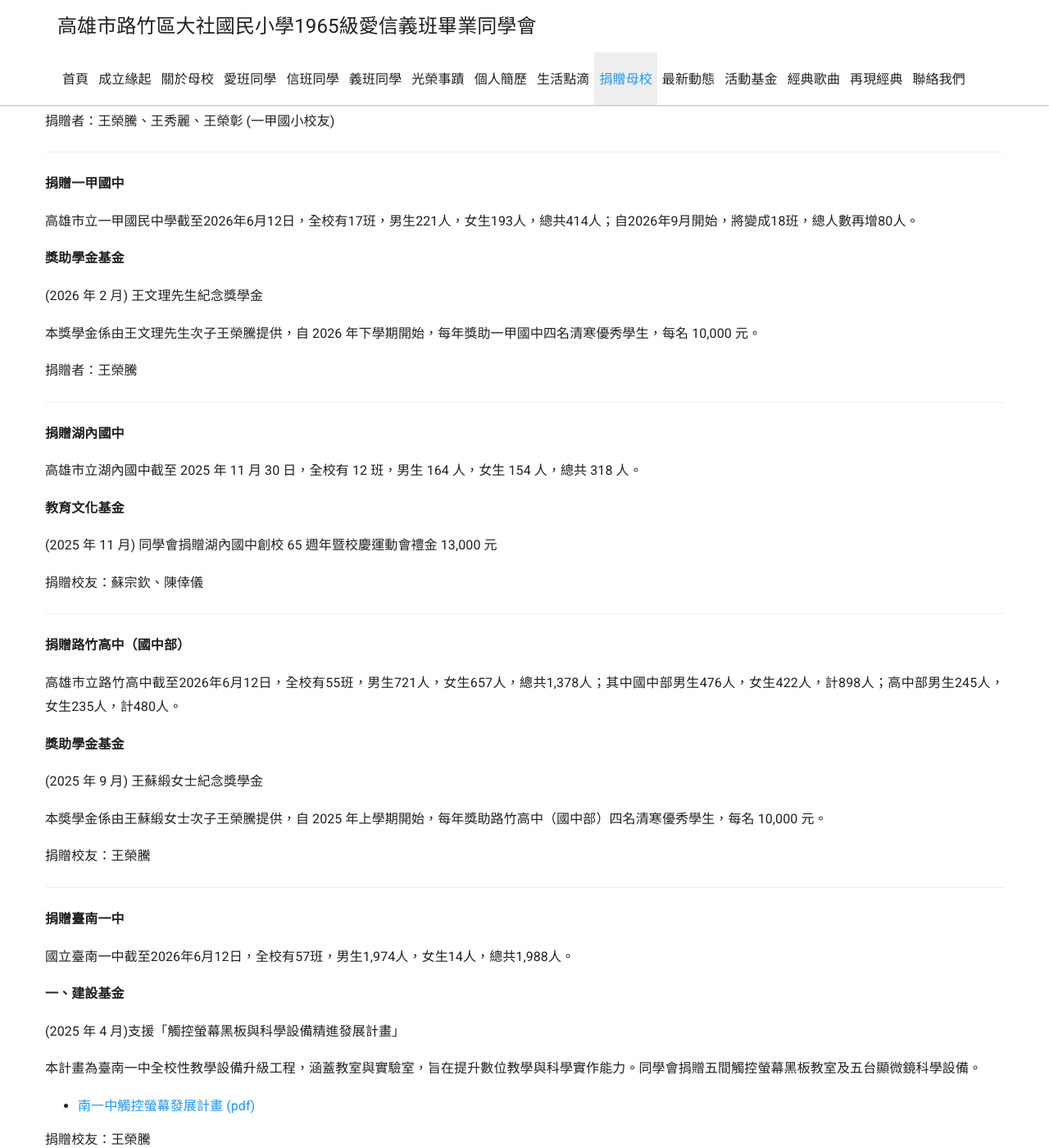
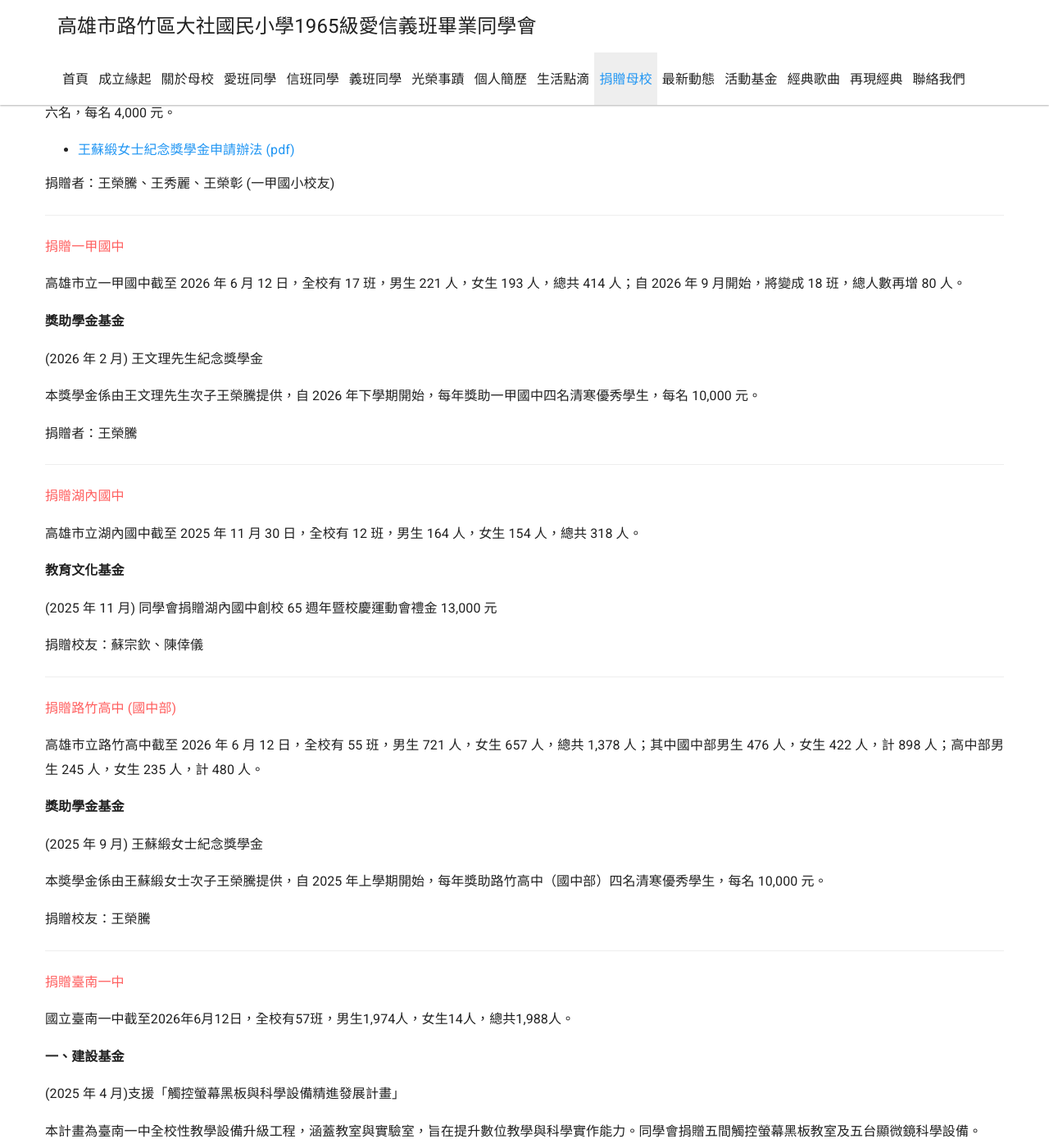
Before and after one commit to dashe1965/dashe1965.github.io, a Jekyll site: the page built from _docs/donate/donate.md, in a window 1280 px wide and 1400 px high, scrolled down 2168 px. Shown: the whole window at 82% size. Built offline with Jekyll 4.4.1, drawn with Linux system fonts in a browser that asks for light colours; nearby versions of some CDN libraries.

Commit message:
update donate

```diff
--- a/_docs/donate/donate.md
+++ b/_docs/donate/donate.md
@@ -57,7 +61,7 @@ sectionid: donate
 
 ---
 
-**捐贈一甲國小**
+_捐贈一甲國小_
 
 高雄市路竹區一甲國小截至 2025 年 10 月 17 日，全校有 13 班，男生 163 人 ，女生 152 人，總共 315 人。
 
@@ -84,9 +88,9 @@ sectionid: donate
 
 ---
 
-**捐贈一甲國中**
+_捐贈一甲國中_
 
-高雄市立一甲國民中學截至2026年6月12日，全校有17班，男生221人，女生193人，總共414人；自2026年9月開始，將變成18班，總人數再增80人。
+高雄市立一甲國中截至 2026 年 6 月 12 日，全校有 17 班，男生 221 人，女生 193 人，總共 414 人；自 2026 年 9 月開始，將變成 18 班，總人數再增 80 人。
 
 **獎助學金基金**
 
@@ -98,7 +102,7 @@ sectionid: donate
 
 ---
 
-**捐贈湖內國中**
+_捐贈湖內國中_
 
 高雄市立湖內國中截至 2025 年 11 月 30 日，全校有 12 班，男生 164 人，女生 154 人，總共 318 人。
 
@@ -111,9 +115,9 @@ sectionid: donate
 
 ---
 
-**捐贈路竹高中（國中部）**
+_捐贈路竹高中 (國中部)_
 
-高雄巿立路竹高中截至2026年6月12日，全校有55班，男生721人，女生657人，總共1,378人；其中國中部男生476人，女生422人，計898人；高中部男生245人，女生235人，計480人。
+高雄巿立路竹高中截至 2026 年 6 月 12 日，全校有 55 班，男生 721 人，女生 657 人，總共 1,378 人；其中國中部男生 476 人，女生 422 人，計 898 人；高中部男生 245 人，女生 235 人，計 480 人。
 
 **獎助學金基金**
 
@@ -126,7 +130,7 @@ sectionid: donate
 
 ---
 
-**捐贈臺南一中**
+_捐贈臺南一中_
 
 國立臺南一中截至2026年6月12日，全校有57班，男生1,974人，女生14人，總共1,988人。
 
```
Also changed, not shown: other parts of _docs/donate/donate.md (+4 -0 lines).
